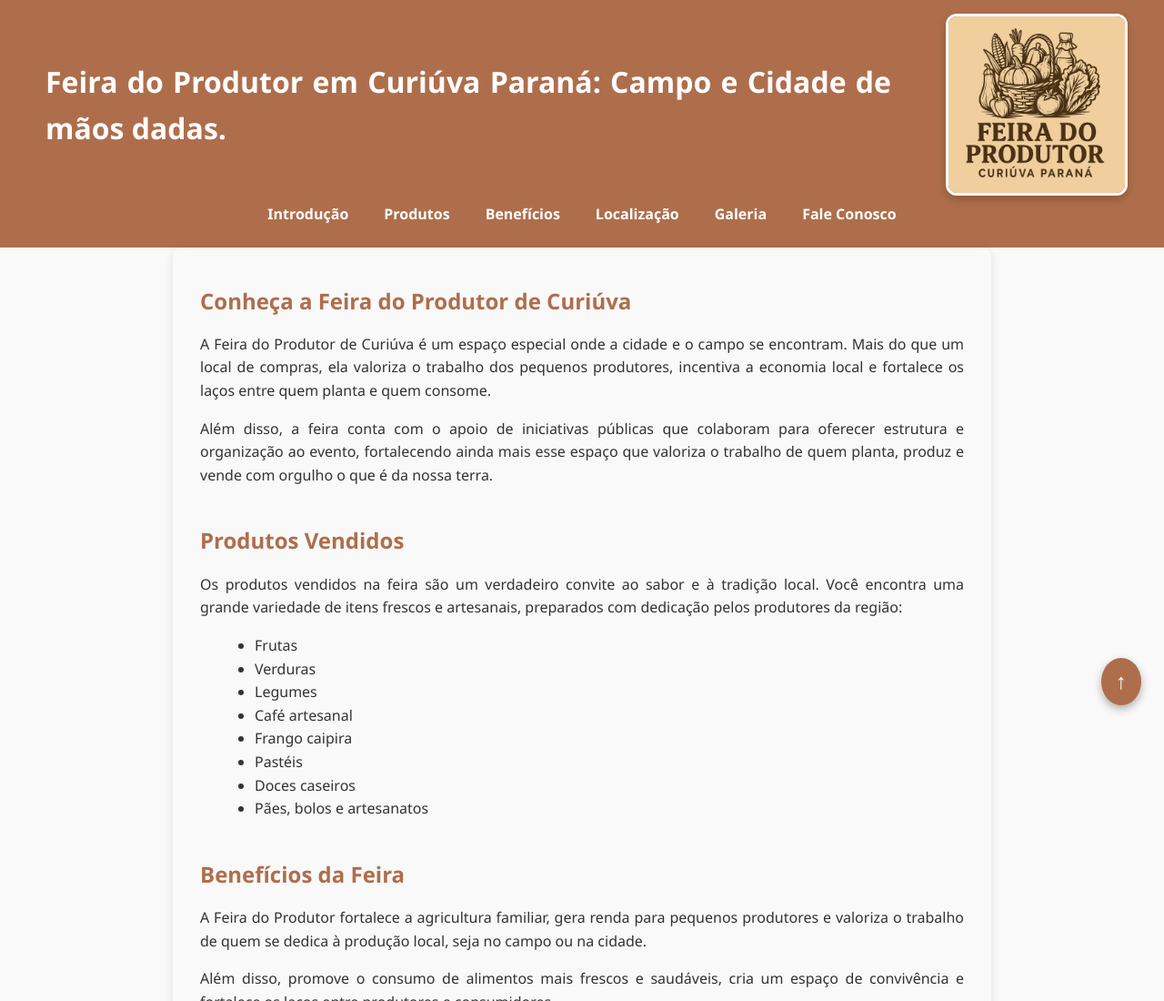
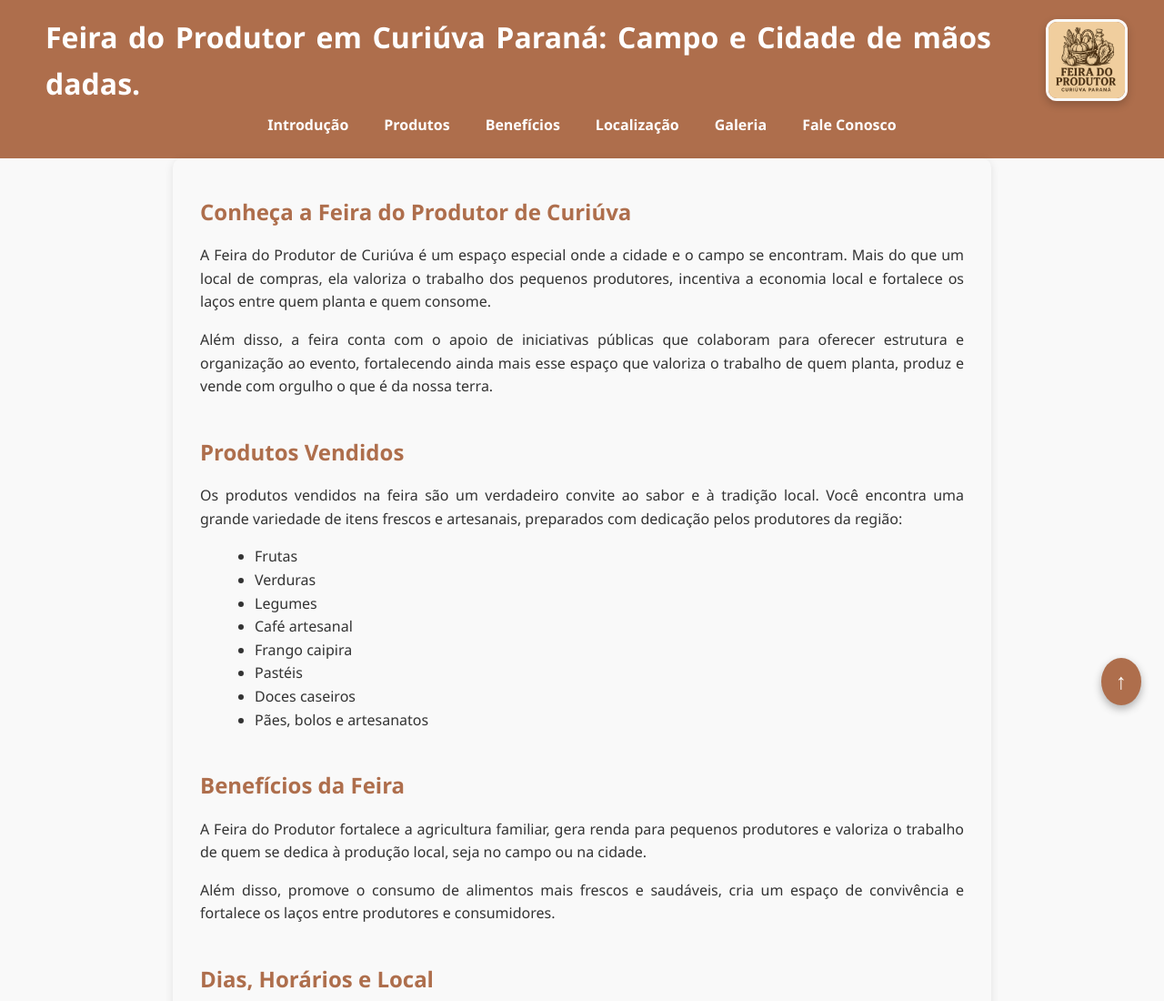
Before and after one commit to vini052008/projeto_site, a plain HTML site: page index.html in a window 1280 px wide. Shown: the top 1100 px of the page at 91% size. Drawn offline with Linux system fonts and the light colour scheme.

Commit message:
tamanho ajustado

```diff
--- a/style.css
+++ b/style.css
@@ -49,7 +49,8 @@ header .topo {
 }
 
 .logo-direita {
-  max-width: 200px;
+  width: 100%;
+  max-width: 90px;
   height: auto;
   border-radius: 12px;
   border: 3px solid var(--cor-secundaria);
```
